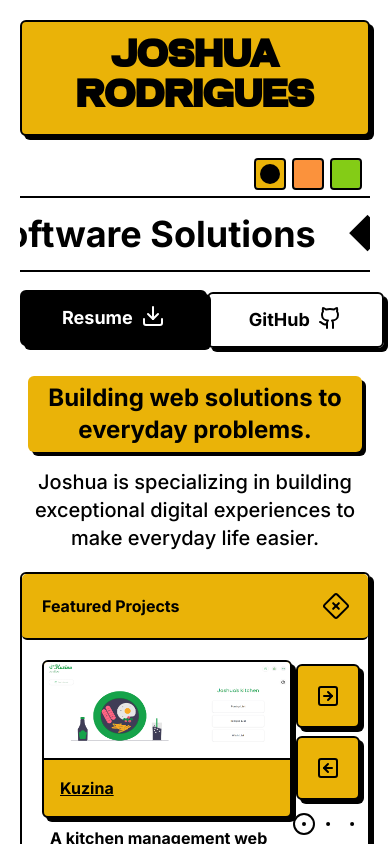
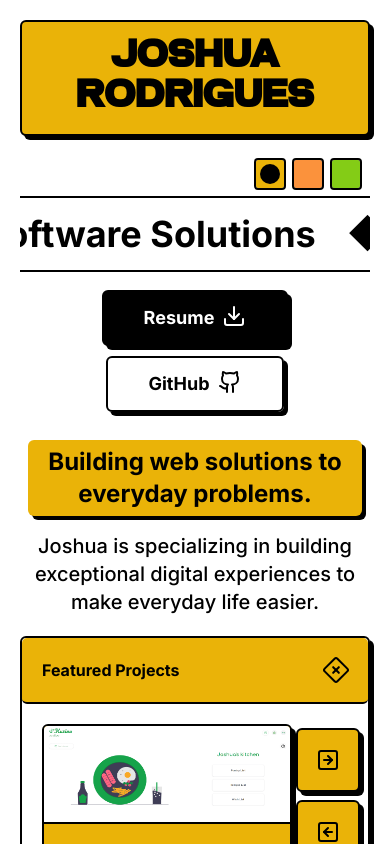
Before and after one commit to Joshuajrodrigues/dev-portfolio, a Next.js app: page / in a window 390 px wide. Shown: the top 844 px of the page. Built offline with nearby package versions, Linux system fonts and the light colour scheme.

Commit message:
buttons responsiveness fix

```diff
--- a/app/page.tsx
+++ b/app/page.tsx
@@ -32,7 +32,7 @@ export default function Home() {
         <Marquee items={marqueeItems} />
       </section>
       <section className="w-full mt-5">
-        <div className="flex justify-between items-center">
+        <div className="flex-col flex sm:flex-row justify-between items-center">
           <Resume />
           <Github />
         </div>
--- a/components/github.tsx
+++ b/components/github.tsx
@@ -6,7 +6,7 @@ export default function Github() {
     <a
       target="_blank"
       href="https://github.com/Joshuajrodrigues"
-      className=" flex cursor-pointer items-center rounded-md border-2 border-black px-10 py-3 font-bold shadow-[4px_4px_0px_0px_rgba(0,0,0,1)] transition-all hover:translate-x-[3px] hover:translate-y-[3px] hover:shadow-none"
+      className="mt-2 sm:mt-0 flex cursor-pointer items-center rounded-md border-2 border-black px-10 py-3 font-bold shadow-[4px_4px_0px_0px_rgba(0,0,0,1)] transition-all hover:translate-x-[3px] hover:translate-y-[3px] hover:shadow-none"
     >
       <span className="flex text-lg font-bolder">
         GitHub <GithubIcon className="ml-2" />{" "}
--- a/tailwind.config.ts
+++ b/tailwind.config.ts
@@ -8,6 +8,23 @@ const config: Config = {
   ],
   theme: {
     extend: {
+      screens: {
+        'xs':'424px',
+        // => @media (min-width: 640px) { ... }
+        'sm': '425px',
+
+        'md': '768px',
+        // => @media (min-width: 768px) { ... }
+
+        'lg': '1024px',
+        // => @media (min-width: 1024px) { ... }
+
+        'xl': '1280px',
+        // => @media (min-width: 1280px) { ... }
+
+        '2xl': '1536px',
+        // => @media (min-width: 1536px) { ... }
+      },
       animation: {
         marquee: "marquee 8s linear infinite",
         marquee2: "marquee2 8s linear infinite",
```
